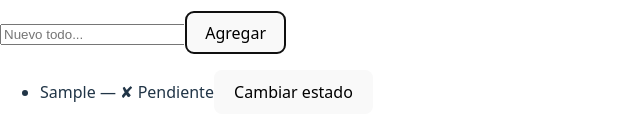
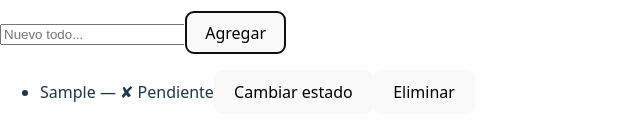
Before and after one commit to DESARROLLO-WEB-OROZCO/CV-REACT-DAVID-OROZCO-10, a React (Vite) app: page /todos in a window 1280 px wide. Both pictures are taken after typing "Sample" into the empty fields and a click on the button "Agregar". Shown: the part 424-564 px from the top of the page, without its empty margins (0-640 px from the left). Built offline with nearby package versions, Linux system fonts and the light colour scheme; no server answers.

Commit message:
función para eliminar todos del listado

```diff
--- a/src/pages/Todos.jsx
+++ b/src/pages/Todos.jsx
@@ -22,6 +22,13 @@ export default function Todos() {
         setTodos(updated);
     };
 
+
+    const deleteTodo = (id) => {
+    const filtered = todos.filter(t => t.id !== id);
+    setTodos(filtered);
+};
+
+
     useEffect(() => {
         fetch("https://jsonplaceholder.typicode.com/todos")
             .then(res => res.json())
@@ -36,14 +43,18 @@ export default function Todos() {
 
             <ul>
                 {todos.map(todo => (
-                    <li key={todo.id}>
-                        {todo.title} —{" "}
-                        {todo.completed ? "✔ Completado" : "✘ Pendiente"}
+                   <li key={todo.id}>
+    {todo.title} — {todo.completed ? "✔ Completado" : "✘ Pendiente"}
 
-                        <button onClick={() => toggleTodo(todo.id)}>
-                            Cambiar estado
-                        </button>
-                    </li>
+    <button onClick={() => toggleTodo(todo.id)}>
+        Cambiar estado
+    </button>
+
+    <button onClick={() => deleteTodo(todo.id)}>
+        Eliminar
+    </button>
+</li>
+
                 ))}
             </ul>
         </div>
```
